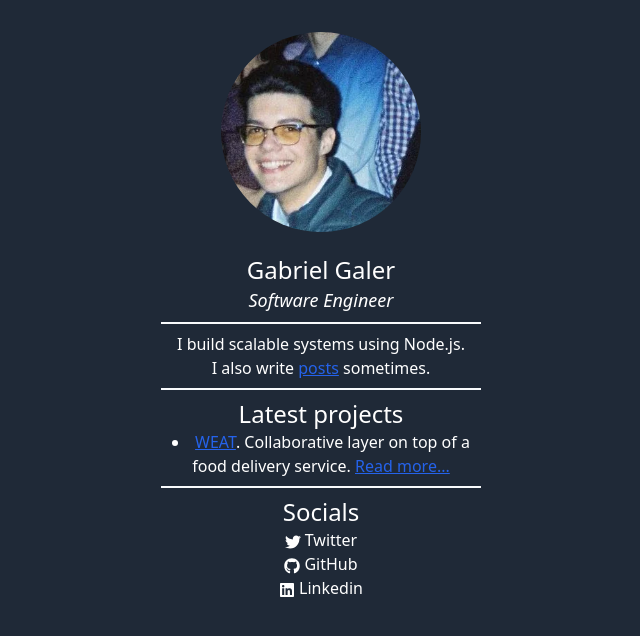
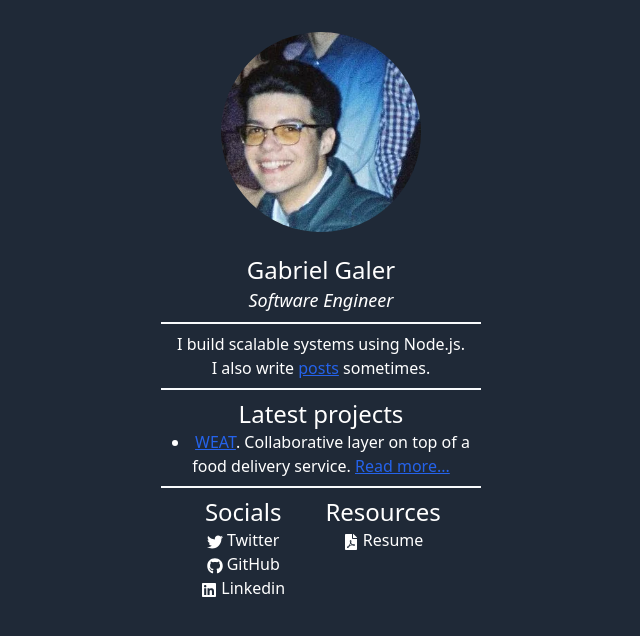
Before and after one commit to galer7/portfolio-old, a Next.js app: page / in a window 1280 px wide. Shown: the top 636 px of the page, without its empty margins (319-959 px from the left). Built offline with nearby package versions, Linux system fonts and the light colour scheme.

Commit message:
Add resume to public resources

```diff
--- a/src/pages/index.tsx
+++ b/src/pages/index.tsx
@@ -1,7 +1,7 @@
 import type { NextPage } from "next";
 import Image from "next/image";
 import Link from "next/link";
-import { FaLinkedin, FaGithub, FaTwitter } from "react-icons/fa";
+import { FaLinkedin, FaGithub, FaTwitter, FaFilePdf } from "react-icons/fa";
 
 const Home: NextPage = () => {
   return (
@@ -46,12 +46,32 @@ const Home: NextPage = () => {
             <a className="underline text-blue-600 hover:text-blue-800 visited:text-purple-600">
               Read more...
             </a>
-          </Link>{" "}
+          </Link>
+          {/* <div
+            style={{ position: "relative", paddingBottom: "56.25%", height: 0 }}
+          >
+            <iframe
+              src="https://www.loom.com/embed/af321ba5b4404d5787703a6e01bb209e"
+              frameBorder={0}
+              webkitallowfullscreen=""
+              mozallowfullscreen=""
+              allowFullScreen=""
+              style={{
+                position: "absolute",
+                top: 0,
+                left: 0,
+                width: "100%",
+                height: "100%",
+              }}
+            />
+          </div> */}
         </li>
       </ul>
 
       <hr className="border-t-2 border-t-slate-50 w-1/4 my-2"></hr>
 
+      <div className="flex justify-evenly w-1/4">
+        <div>
           <h1>Socials</h1>
           <ul>
             <li>
@@ -65,7 +85,11 @@ const Home: NextPage = () => {
               </a>
             </li>
             <li>
-          <a target="_blank" rel="noreferrer" href="https://github.com/galer7">
+              <a
+                target="_blank"
+                rel="noreferrer"
+                href="https://github.com/galer7"
+              >
                 <FaGithub className="inline mr-1" />
                 GitHub
               </a>
@@ -78,9 +102,22 @@ const Home: NextPage = () => {
               >
                 <FaLinkedin className="inline mr-1" />
                 Linkedin
-          </a>{" "}
+              </a>
             </li>
           </ul>
+        </div>
+        <div>
+          <h1>Resources</h1>
+          <ul>
+            <li>
+              <a target="_blank" rel="noreferrer" href="Galer_Gabriel_CV.pdf">
+                <FaFilePdf className="inline mr-1 text-white" />
+                Resume
+              </a>
+            </li>
+          </ul>
+        </div>
+      </div>
     </main>
   );
 };
```
Also changed, not shown: 1 other file (tests, documents, lock files or other folders). Lines whose indentation alone changed are shown as unchanged.
